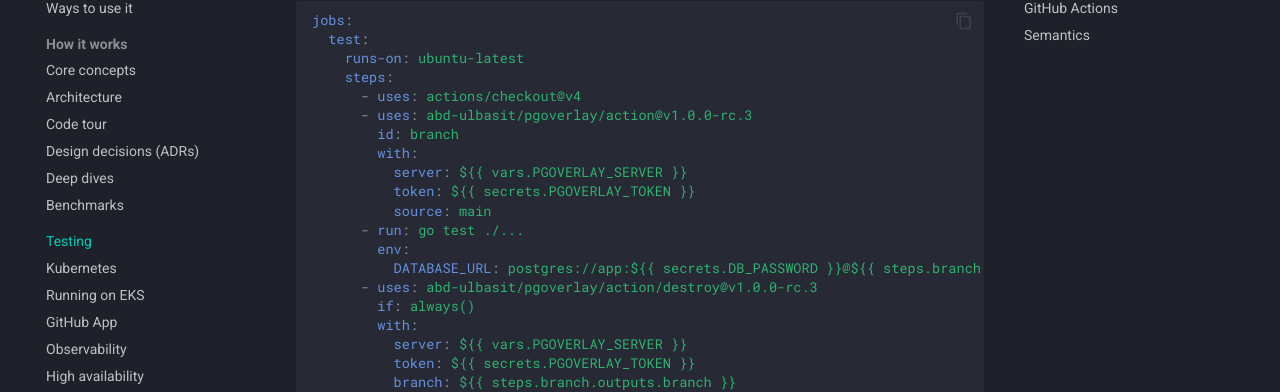
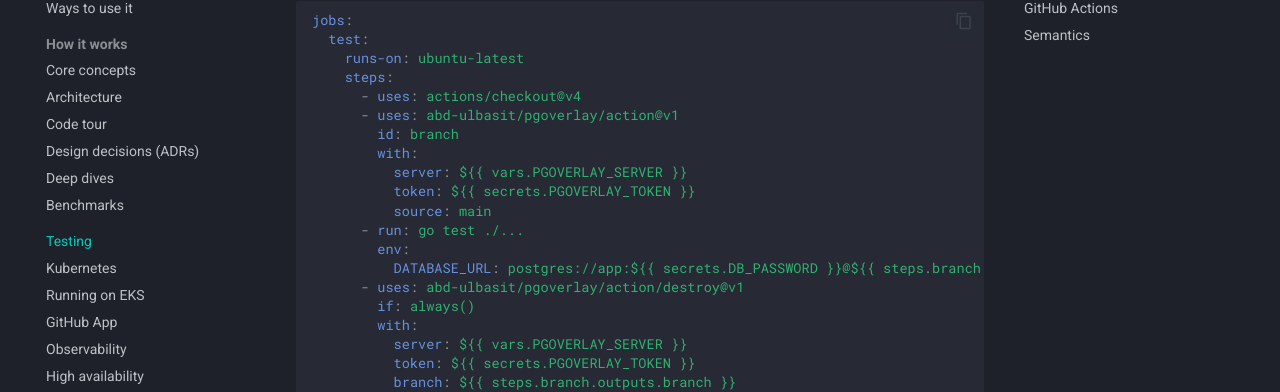
Before and after one commit to abd-ulbasit/pgoverlay, an MkDocs documentation site: the page built from docs/testing.md, in a window 1280 px wide and 900 px high, scrolled down 1794 px. Shown: the part 154-546 px from the top of the window. Built offline with MkDocs 1.6.1 and Material for MkDocs 9.7.7, drawn with Linux system fonts in a browser that asks for light colours; comment, search, counter and statistics services are not loaded.

Commit message:
release: point the Action at @v1, bump the chart, document the rename
The composite actions were documented as @v1.0.0-rc.3, an immutable tag that
has to be edited in five files on every release. Point them at the floating
@v1 major tag instead, per the Actions convention, and say plainly in
SECURITY.md what that tag is — a moving Action pointer, not a stable v1.0.0
of the project, which does not exist yet and would otherwise look like a
contradiction two paragraphs apart.

Chart: 0.1.0 -> 0.2.0, appVersion 0.3.0 -> 1.0.0-rc.4, and the description
now names the mechanism like the README does.

SECURITY.md also gets the migration note the rename needs: rc.3 and earlier
are pgbranch, rc.4 onward is pgoverlay, nothing is backported, and there is
no automatic migration — the state dir, registry filename, labels, and
resource names all moved, so an old deployment is invisible to the new
binary rather than broken in some subtle way. Destroy branches first.

Co-Authored-By: Claude Opus 5 <noreply@anthropic.com>

```diff
--- a/docs/testing.md
+++ b/docs/testing.md
@@ -85,7 +85,7 @@ jobs:
     runs-on: ubuntu-latest
     steps:
       - uses: actions/checkout@v4
-      - uses: abd-ulbasit/pgoverlay/action@v1.0.0-rc.3
+      - uses: abd-ulbasit/pgoverlay/action@v1
         id: branch
         with:
           server: ${{ vars.PGOVERLAY_SERVER }}
@@ -94,7 +94,7 @@ jobs:
       - run: go test ./...
         env:
           DATABASE_URL: postgres://app:${{ secrets.DB_PASSWORD }}@${{ steps.branch.outputs.host }}:${{ steps.branch.outputs.port }}/${{ steps.branch.outputs.database }}
-      - uses: abd-ulbasit/pgoverlay/action/destroy@v1.0.0-rc.3
+      - uses: abd-ulbasit/pgoverlay/action/destroy@v1
         if: always()
         with:
           server: ${{ vars.PGOVERLAY_SERVER }}
```
Also changed, not shown: README.md (+2 -2 lines), SECURITY.md (+18 -0 lines), docs/usage.md (+2 -2 lines), 3 other files.
